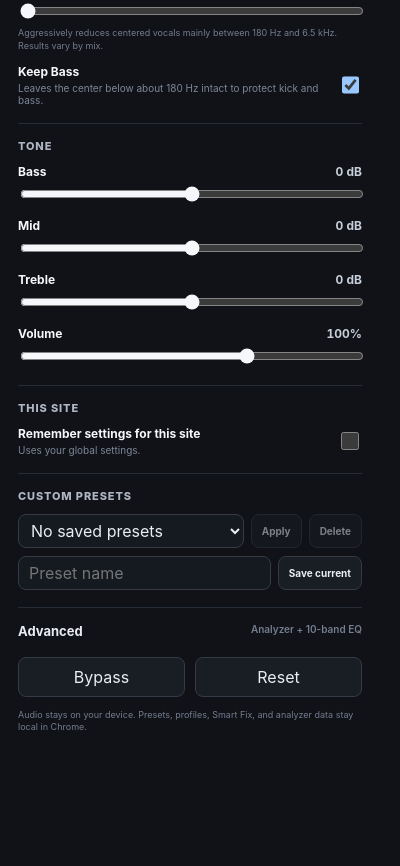
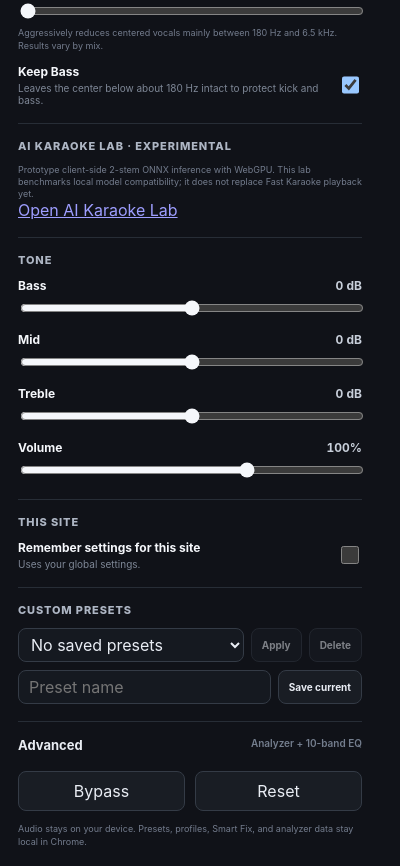
Before and after one commit to ylnyorulmaz/audioplus, a browser extension: page popup.html in a window 400 px wide. Shown: the part 799-1665 px from the top of the page. Before the commit the page ends 1551 px from the top, so only its background shows below. Drawn offline with Linux system fonts and the light colour scheme.

Commit message:
feat: expose experimental AI Karaoke Lab from popup

```diff
--- a/popup.html
+++ b/popup.html
@@ -54,6 +54,12 @@
       <label class="toggle-row karaoke-bass" for="keepBassToggle"><span><strong>Keep Bass</strong><small>Leaves the center below about 180 Hz intact to protect kick and bass.</small></span><input id="keepBassToggle" type="checkbox" checked /></label>
     </section>
 
+    <section class="section ai-lab-teaser" aria-labelledby="aiLabHeading">
+      <div class="section-title" id="aiLabHeading">AI Karaoke Lab · Experimental</div>
+      <p class="control-note">Prototype client-side 2-stem ONNX inference with WebGPU. This lab benchmarks local model compatibility; it does not replace Fast Karaoke playback yet.</p>
+      <a class="ai-lab-link" href="ai-lab.html" target="_blank" rel="noopener">Open AI Karaoke Lab</a>
+    </section>
+
     <section class="section" aria-labelledby="toneHeading"><div class="section-title" id="toneHeading">Tone</div>
       <div class="control-group compact"><div class="control-heading"><label for="bassSlider">Bass</label><output id="bassValue" for="bassSlider">0 dB</output></div><input id="bassSlider" type="range" min="-12" max="12" step="0.5" value="0" /></div>
       <div class="control-group compact"><div class="control-heading"><label for="midSlider">Mid</label><output id="midValue" for="midSlider">0 dB</output></div><input id="midSlider" type="range" min="-12" max="12" step="0.5" value="0" /></div>
```
